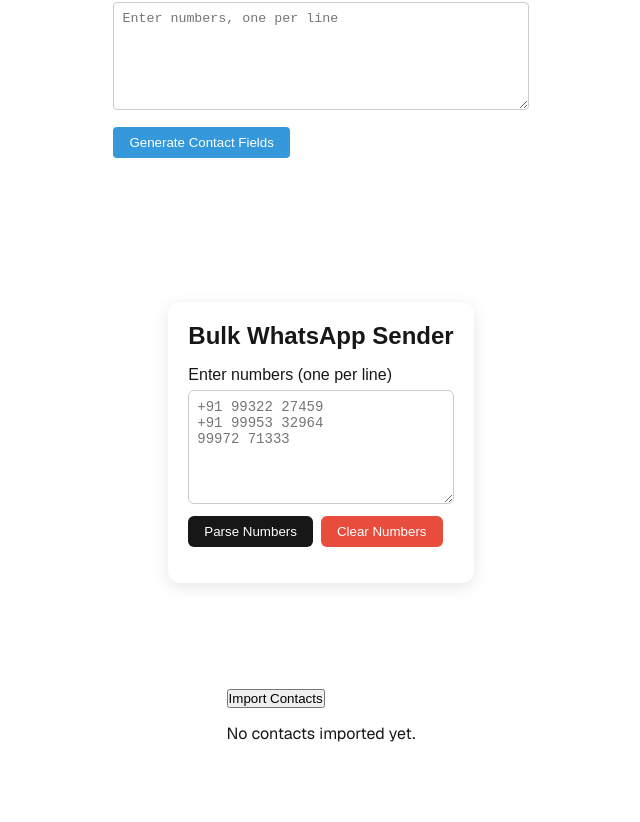
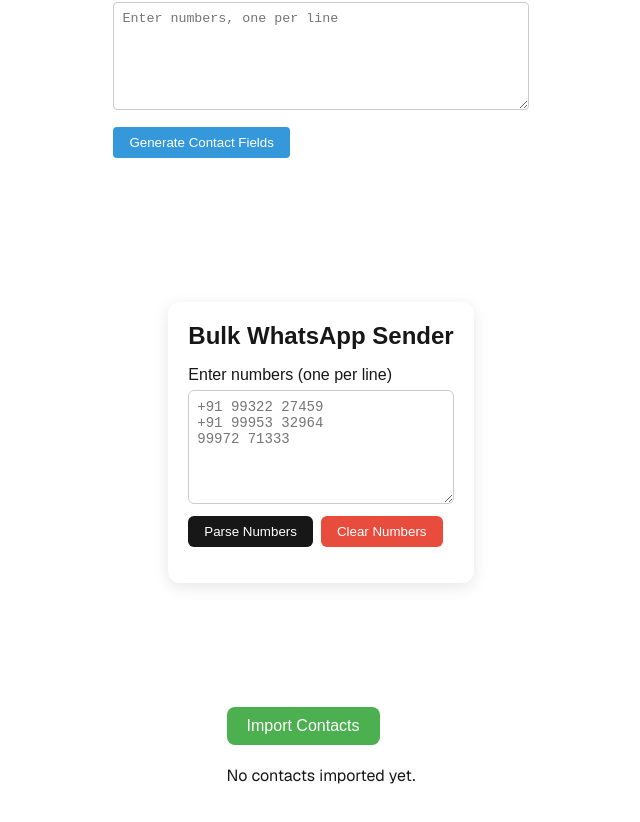
Before and after one commit to gagankumar8294/vcardconverter, a Next.js app: page / in a window 1280 px wide. Shown: the part 974-1796 px from the top of the page, without its empty margins (319-959 px from the left). Before the commit the page ends 1758 px from the top, so only its background shows below. Built offline with nearby package versions, Linux system fonts and the light colour scheme.

Commit message:
clean contacts visible

```diff
--- a/components/ImportContats.js
+++ b/components/ImportContats.js
@@ -8,8 +8,8 @@
   async function handleImportContacts() {
     try {
       if ('contacts' in navigator && 'select' in navigator.contacts) {
-        // Fields you want to fetch
-        const props = ['name', 'email', 'tel'];
+        // Ask for name, tel, and email
+        const props = ['name', 'tel', 'email'];
         const opts = { multiple: true };
 
         const selectedContacts = await navigator.contacts.select(props, opts);
@@ -23,21 +23,55 @@
   }
 
   return (
-    <div>
-      <button onClick={handleImportContacts}>
+    <div style={{ padding: '20px' }}>
+      <button
+        onClick={handleImportContacts}
+        style={{
+          padding: '10px 20px',
+          fontSize: '16px',
+          borderRadius: '8px',
+          border: 'none',
+          background: '#4CAF50',
+          color: 'white',
+          cursor: 'pointer',
+          marginBottom: '20px'
+        }}
+      >
         Import Contacts
       </button>
 
-      <div style={{ marginTop: '15px' }}>
+      <div>
         {contacts.length > 0 ? (
-          <ul>
+          <div style={{ display: 'grid', gap: '15px' }}>
             {contacts.map((c, idx) => (
-              <li key={idx}>
-                <strong>{c.name ? c.name.join(', ') : 'No Name'}</strong> <br />
-                {c.tel ? c.tel.join(', ') : 'No Number'}
-              </li>
+              <div
+                key={idx}
+                style={{
+                  border: '1px solid #ddd',
+                  padding: '15px',
+                  borderRadius: '10px',
+                  background: '#f9f9f9',
+                  boxShadow: '0 2px 4px rgba(0,0,0,0.1)'
+                }}
+              >
+                <h3 style={{ margin: '0 0 10px 0' }}>
+                  {c.name ? c.name.join(', ') : 'Unnamed Contact'}
+                </h3>
+
+                {c.tel && c.tel.length > 0 && (
+                  <p>
+                    📞 <strong>{c.tel.join(', ')}</strong>
+                  </p>
+                )}
+
+                {c.email && c.email.length > 0 && (
+                  <p>
+                    📧 <strong>{c.email.join(', ')}</strong>
+                  </p>
+                )}
+              </div>
             ))}
-          </ul>
+          </div>
         ) : (
           <p>No contacts imported yet.</p>
         )}
```
